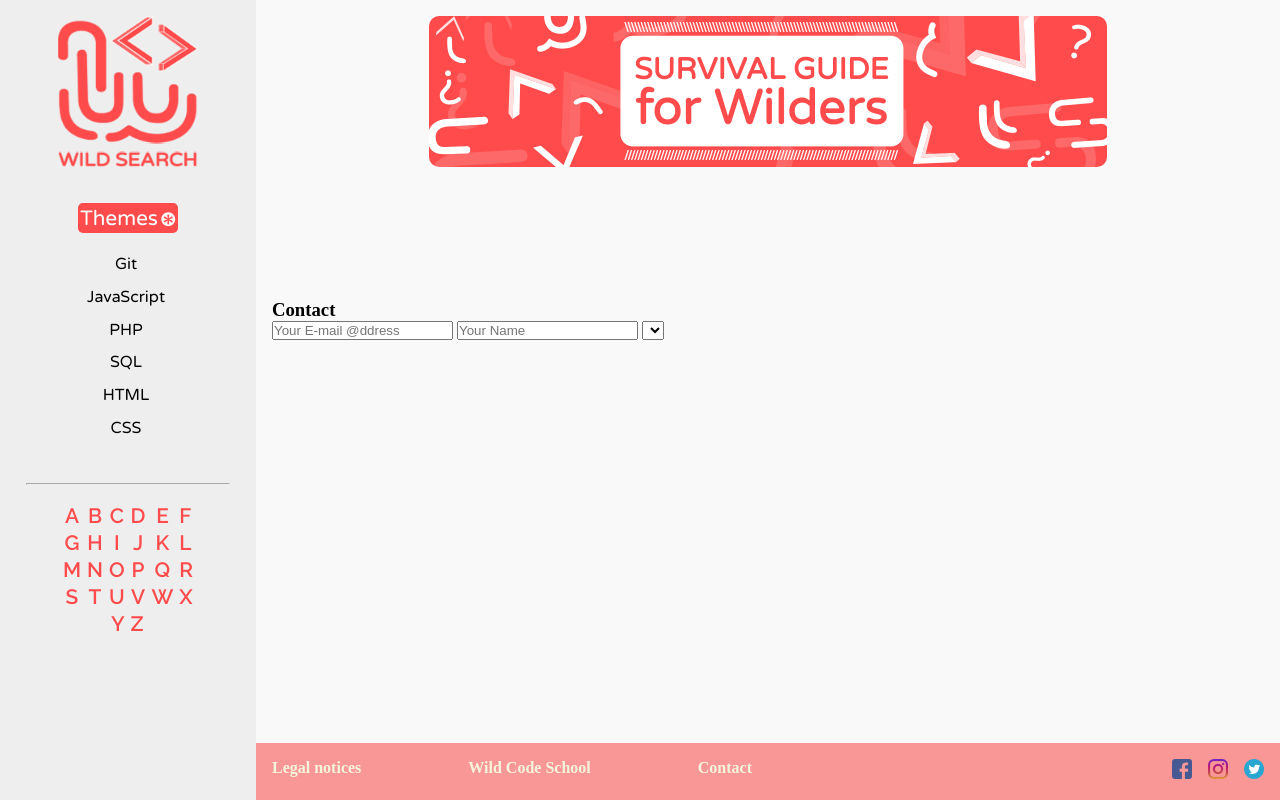
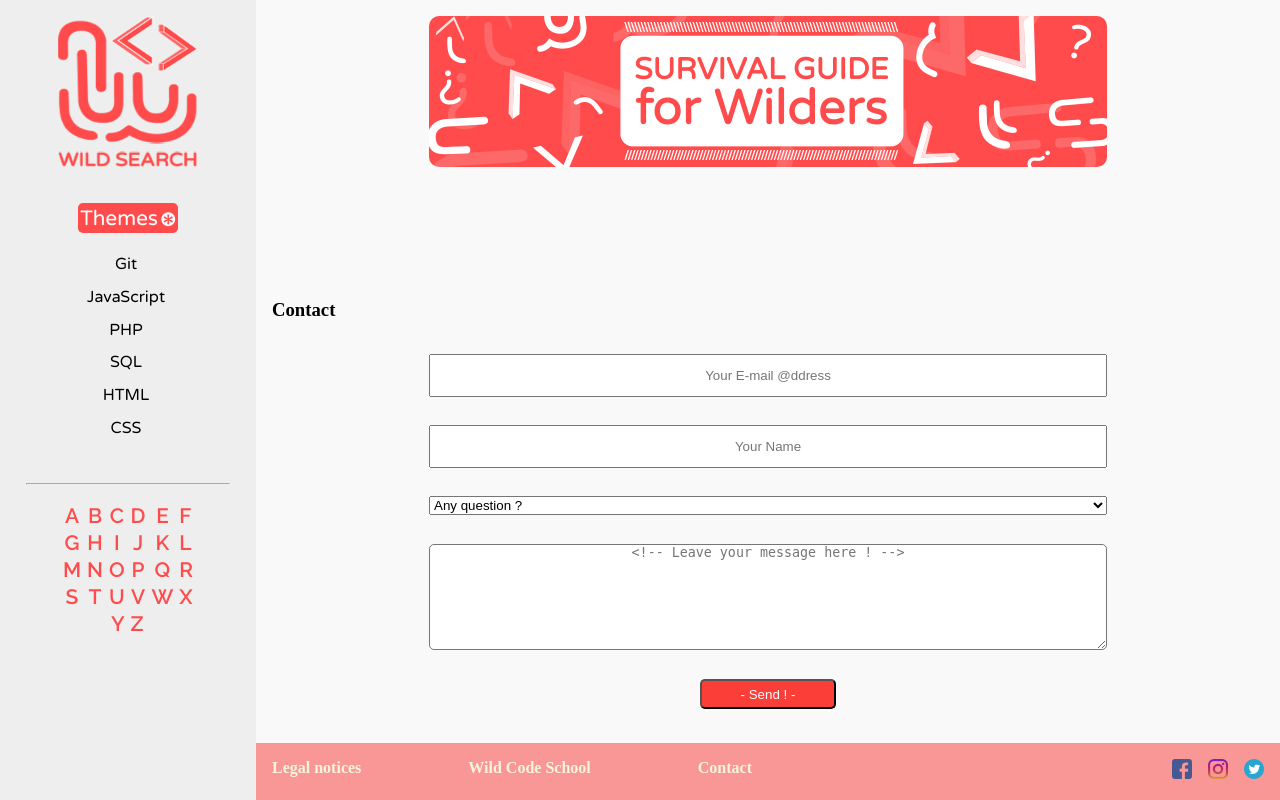
Before and after one commit to laurentmahieu/wildsearch, a PHP site: page /contact.html in a window 1280 px wide. Run offline with PHP 8.4, Linux system fonts and the light colour scheme; lists and menus that the app fills with data are empty; some libraries are stand-ins or nearby versions.

Commit message:
Contact part complete

```diff
--- a/contact.css
+++ b/contact.css
@@ -1,7 +1,5 @@
 /* STYLE FOR SEARCH BAR */
 @import url("//maxcdn.bootstrapcdn.com/font-awesome/4.1.0/css/font-awesome.min.css");
-
-
 
 .search {
     position: relative;
@@ -31,6 +29,43 @@
     left: 10px;
 }
 
-/* STYLE FOR SEARCH BAR */
+main{
+    display: flex;
+}
+main form{
+    display: flex;
+    flex-direction: column;
+    justify-content: space-between;
+    width: 678px;
+    height:80%;
+    margin:auto;
+}
+
+input{
+    height:12%;
+    text-align: center;
+
+}
+
+textarea{
+    border-radius: 5px;
+    height : 30%;
+    text-align:center;
+}
+
+.submit {
+    background-color: var(--redButton);
+    border-radius: 5px;
+    height: 2.3em;
+    width: 20%;
+    color:#fcfcfc;
+    margin: 0 auto;
+
+}
+
+.submit:hover{
+    cursor: pointer;
+    opacity: 0.8;
+}
 
 /* Style for Contact part*/
--- a/contact.html
+++ b/contact.html
@@ -24,7 +24,6 @@
 
 
 </header>
-
     <!-- Navbar on the left side -->
     <aside>
         <a href="index.html"><img alt="Logo of Wildsearch" src="logo_wildsearch.png"></a>
@@ -87,26 +86,22 @@
         </section>
 
     </aside>
-    <main>
     <!-- END Navbar on the left side -->
 
+    <main>
         <!-- Contact part -->
         <h3>Contact</h3>
         <form autocomplete="on" action="" method="POST">
             <input type="email" name="e-mail" placeholder="Your E-mail @ddress" required/>
             <input type="text" name="name" placeholder="Your Name" required/>
             <select>
-              <option value=" Any questions ? "></option>
-              <option value=" Any comments ? "></option>
+                <option value="questions">Any question ?</option>
+                <option value="comments">Any comments ? </option>
             </select>
-
-
-
-
+            <textarea placeholder="<!-- Leave your message here ! -->" required></textarea>
+            <input class="submit" type="submit" name="Send" value="- Send ! -"/>
         </form>
     </main>
-
-
     <!-- nav mobile-->
     <nav>
         <a href="wildsearch-theme.html"><img src="bouton_theme_mobile.png" title="Themes" alt="Themes"/></a>
```
Lines whose indentation alone changed are shown as unchanged.
